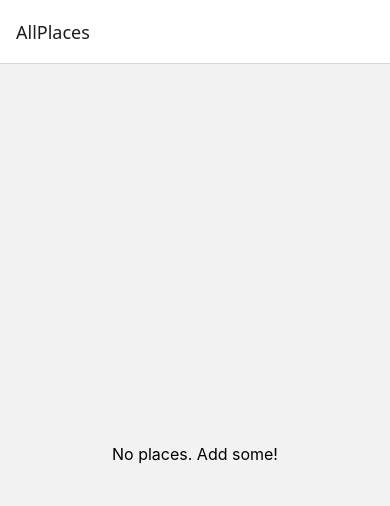
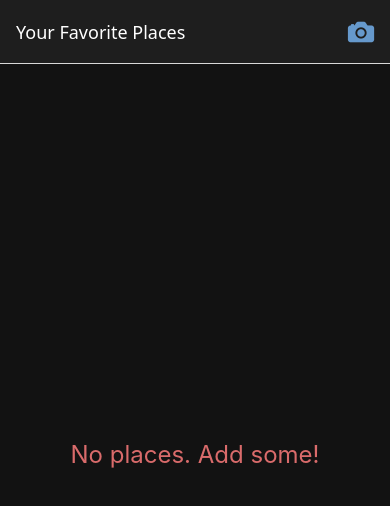
Before and after one commit to AaradhyaGitHub/ReactNative, a React Native app in the folder PickZickle/: screen /AllPlaces in a window 390 px wide. Shown: the top 506 px of the page. Built offline with nearby package versions, Linux system fonts and the light colour scheme.

Commit message:
Added navigation colors and options function on stackScreen

```diff
--- a/PickZickle/App.js
+++ b/PickZickle/App.js
@@ -11,17 +11,43 @@ import { createNativeStackNavigator } from "@react-navigation/native-stack";
 //------------------ Custom Imports -------------------------//
 import AllPlaces from "./screens/AllPlaces";
 import AddPlace from "./screens/AddPlace";
+import IconButton from "./components/UI/IconButton";
+import { Colors } from "./constants/colors";
 
 const Stack = createNativeStackNavigator();
 
 export default function App() {
   return (
     <>
-      <StatusBar style="dark" />
+      <StatusBar style="light" />
       <NavigationContainer>
-        <Stack.Navigator initialRouteName="AllPlaces">
-          <Stack.Screen name="AllPlaces" component={AllPlaces} />
-          <Stack.Screen name="AddPlace" component={AddPlace} />
+        <Stack.Navigator initialRouteName="AllPlaces" screenOptions={{
+          headerStyle: {backgroundColor: Colors.surface},
+          headerTintColor: Colors.textPrimary,
+          contentStyle: {
+            backgroundColor: Colors.background
+          }
+        }}>
+          <Stack.Screen
+            name="AllPlaces"
+            component={AllPlaces}
+            options={({ navigation }) => ({
+              title: "Your Favorite Places",
+              headerRight: ({ tintColor }) => (
+                <IconButton
+                  color={Colors.info}
+                  icon="camera"
+                  size={30}
+                  onPress={() => {
+                    navigation.navigate("AddPlace");
+                  }}
+                />
+              )
+            })}
+          />
+          <Stack.Screen name="AddPlace" component={AddPlace} options={{
+            title: 'Add a New Place'
+          }}/>
         </Stack.Navigator>
       </NavigationContainer>
     </>
--- a/PickZickle/components/Places/PlacesList.jsx
+++ b/PickZickle/components/Places/PlacesList.jsx
@@ -3,6 +3,7 @@
 import React from "react";
 import { StyleSheet, Text, View, FlatList } from "react-native";
 import PlaceItem from "./PlaceItem";
+import { Colors } from "../../constants/colors";
 
 export default function PlacesList({ places }) {
   if (!places || places.length === 0) {
@@ -34,6 +35,7 @@ const styles = StyleSheet.create({
     alignItems: "center"
   },
   fallbackText: {
-    fontSize: 16
+    fontSize: 24,
+    color: Colors.error
   }
 });
--- /dev/null
+++ b/PickZickle/components/UI/IconButton.jsx
@@ -0,0 +1,32 @@
+// @ts-nocheck
+//------------------ Default Imports -------------------------//
+import React from "react";
+import { Pressable } from "react-native";
+import { Image } from "react-native";
+import { StyleSheet, Text, View, FlatList, Button } from "react-native";
+import { Ionicons } from "@expo/vector-icons";
+
+export default function IconButton({ icon, size, color, onPress }) {
+  return (
+    <Pressable
+      style={({ pressed }) => [styles.button, pressed && styles.pressed]}
+      onPress={onPress}
+    >
+      <Ionicons name={icon} size={size} color={color} />
+    </Pressable>
+  );
+}
+
+const styles = StyleSheet.create({
+  button: {
+    padding: 8,
+    margin: 4,
+    justifyContent: "center",
+    alignItems: "center",
+    width: 50,
+    height: 50
+  },
+  pressed: {
+    opacity: 0.5
+  }
+});
--- /dev/null
+++ b/PickZickle/constants/colors.js
@@ -0,0 +1,23 @@
+export const Colors = {
+  // Base (Dark Mode)
+  background: "#121212", // Deep grey-black background
+  surface: "#1E1E1E", // Slightly lighter surface for cards, modals
+  textPrimary: "#FFFFFF", // Pure white text for high contrast
+  textSecondary: "#CCCCCC", // Muted light grey for subtitles and secondary text
+
+  // Accent Tones
+  accentWarm: "#D08C60", // Muted clay orange for buttons/highlights
+  accentCool: "#6CA6A6", // Dusty teal for calm and creative vibe
+
+  // Utility
+  border: "#2A2A2A", // Very dark borders for subtle structure
+  shadow: "rgba(0, 0, 0, 0.4)", // Slightly stronger shadow for elevation in dark mode
+
+  // Feedback
+  success: "#6FBF73", // Calm green for success states
+  warning: "#D9A066", // Earthy amber for warnings
+  error: "#D96B6B", // Warm red tone for errors
+
+  // Special
+  info: "#6699CC" // Muted sky blue for informational content
+};
```
